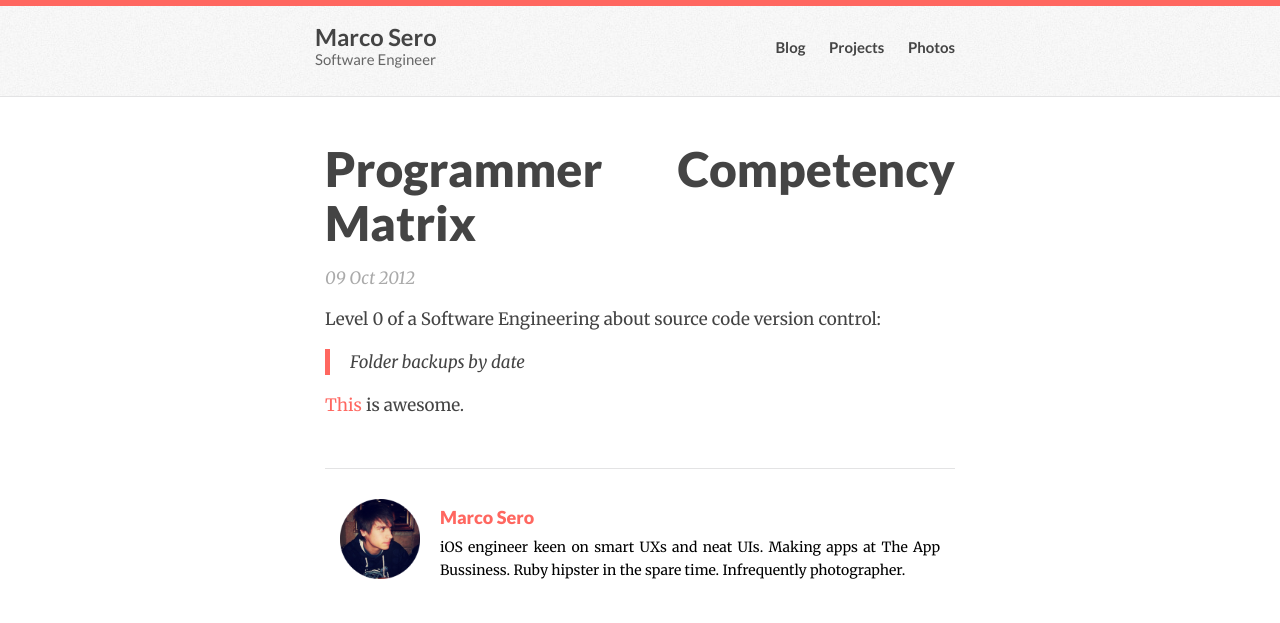
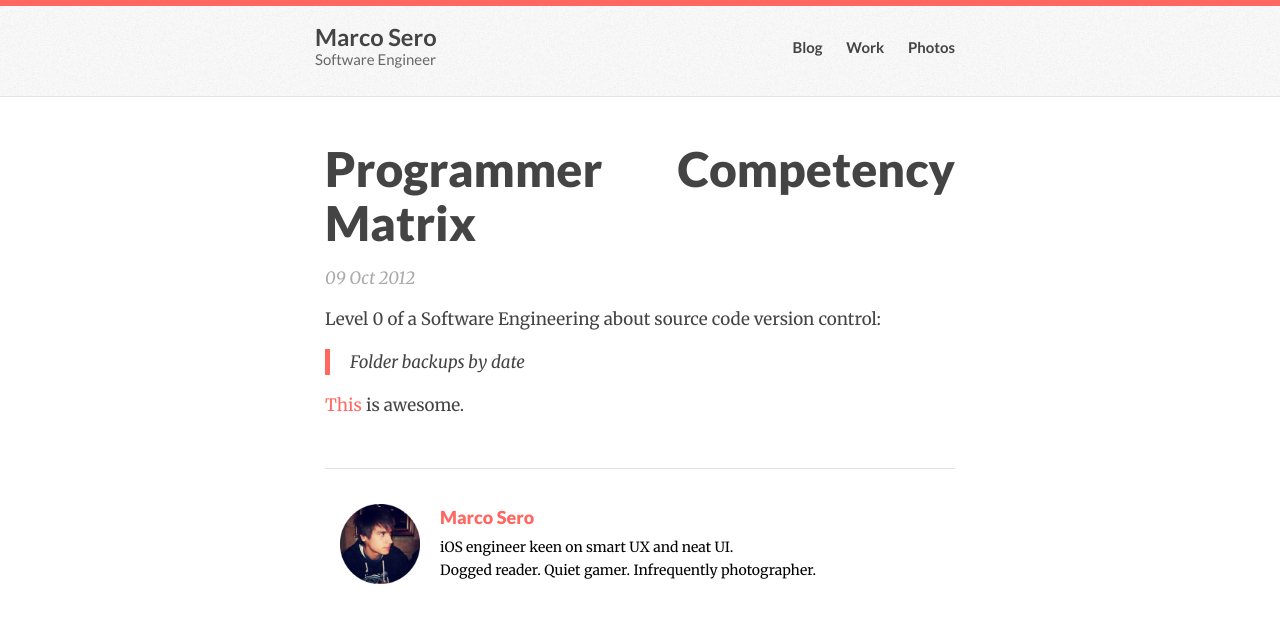
Before and after one commit to MarcoSero/marcosero.github.io, a Jekyll site: the page built from _posts/2012-10-09-programmer-competency-matrix.markdown, in a window 1280 px wide. Shown: the top 623 px of the page. Built offline with Jekyll 4.4.1, drawn with Linux system fonts in a browser that asks for light colours; Markdown is read by kramdown in place of the engine named in the settings.

Commit message:
added "work" page

```diff
--- a/_layouts/default.html
+++ b/_layouts/default.html
@@ -55,7 +55,7 @@
                 <div id="menu">
                   <ul id="header_nav">
                     <li><a href="/blog/" title="Blog" ><i></i> <span>Blog</span></a></li>
-                    <li><a href="/projects/" title="Projects" ><i></i> <span>Projects</span></a></li>
+                    <li><a href="/work/" title="Work" ><i></i> <span>Work</span></a></li>
                     <li><a href="http://500px.com/marcosero" target="_blank"><i></i> <span>Photos</span></a></li>
                   </ul>
                 </div>
--- a/_layouts/post.html
+++ b/_layouts/post.html
@@ -25,10 +25,8 @@
       </a>
     </div>
     <div class="description">
-      iOS engineer keen on smart UXs and neat UIs.
-      Making apps at The App Bussiness.
-      Ruby hipster in the spare time.
-      Infrequently photographer.
+      iOS engineer keen on smart UX and neat UI.<br>
+      Dogged reader. Quiet gamer. Infrequently photographer.
     </div>
   </div>
 </div>
--- a/blog/index.html
+++ b/blog/index.html
@@ -20,12 +20,12 @@
       {% if paginator.previous_page == 1 %}
       <a href="/" title="Previous Page">Previous</a>
       {% else %}
-      <a href="/page{{ paginator.previous_page }}/" title="Previous Page">Previous</a>
+      <a href="/blog/page{{ paginator.previous_page }}/" title="Previous Page">Previous</a>
       {% endif %}
     {% endif %}
 
     {% if paginator.next_page %}
-    <a href="/page{{ paginator.next_page }}/" title="Next Page" class="next">Next</a>
+    <a href="/blog/page{{ paginator.next_page }}/" title="Next Page" class="next">Next</a>
     {% endif %}
   </nav>
 
--- a/css/main.css
+++ b/css/main.css
@@ -1,3 +1,8 @@
+
+img.big-image  {
+  width: 1024px;
+  margin-left: -200px;
+}
 
 #header_container {
   max-width: 650px;
@@ -142,7 +147,6 @@
 /*****************************************************************************/
 
 .posts {
-  max-width: 500px;
   margin-left: auto ;
   margin-right: auto ;
 }
@@ -185,10 +189,6 @@
   padding-right: 15px;
 }
 
-img {
-  max-width: 630px;
-}
-
 .post img {
   display: block;
   margin-left: auto;
@@ -220,10 +220,12 @@
   padding-right: 15px;
   padding-bottom: 50px;
   padding-top: 30px;
+  text-align: left;
 }
 
 .site .footer .avatar {
   float: left;
+  margin-top: 5px;
 }
 
 .site .footer .bio {
@@ -320,6 +322,30 @@
   background-color: #333;
 }
 
+/*
+Projects
+*/
+
+.single-project {
+  color: #444;
+  font-family: 'Merriweather', Georgia, serif;
+  font-size: 17px;
+  font-weight: 400;
+  line-height: 26px;
+  padding-bottom: 40px;
+}
+
+.project-section-title {
+  text-align: right;
+}
+.project-description {
+  text-align: left;
+}
+
+.projects img {
+  padding: 20px 0px 0px 0px;
+}
+
 
 /*****************************************************************************/
 /*
@@ -331,7 +357,8 @@
   font-family: Lato, Verdana, Tahoma, sans-serif;
   font-size: 25px;
   font-weight: 800;
-  height: 30px;
+  height: 50px;
+  padding-bottom: 30px;
 }
 
 #pagination .next {
```
Also changed, not shown: work/index.html (added, +47 -0 lines), images/projects/all3media.jpg (added), images/projects/perivan.jpg (added), images/projects/plantmatch.jpg (added), images/projects/tigi.jpg (added).
